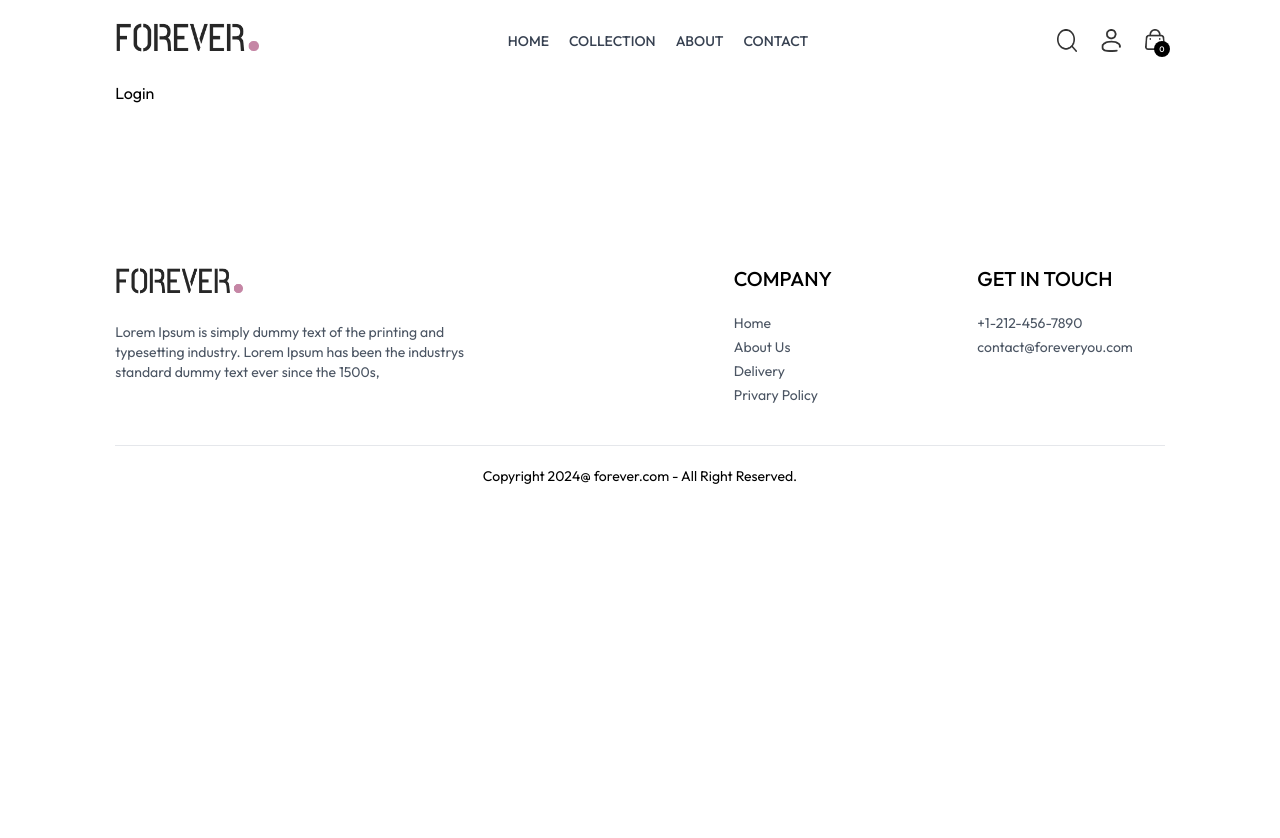
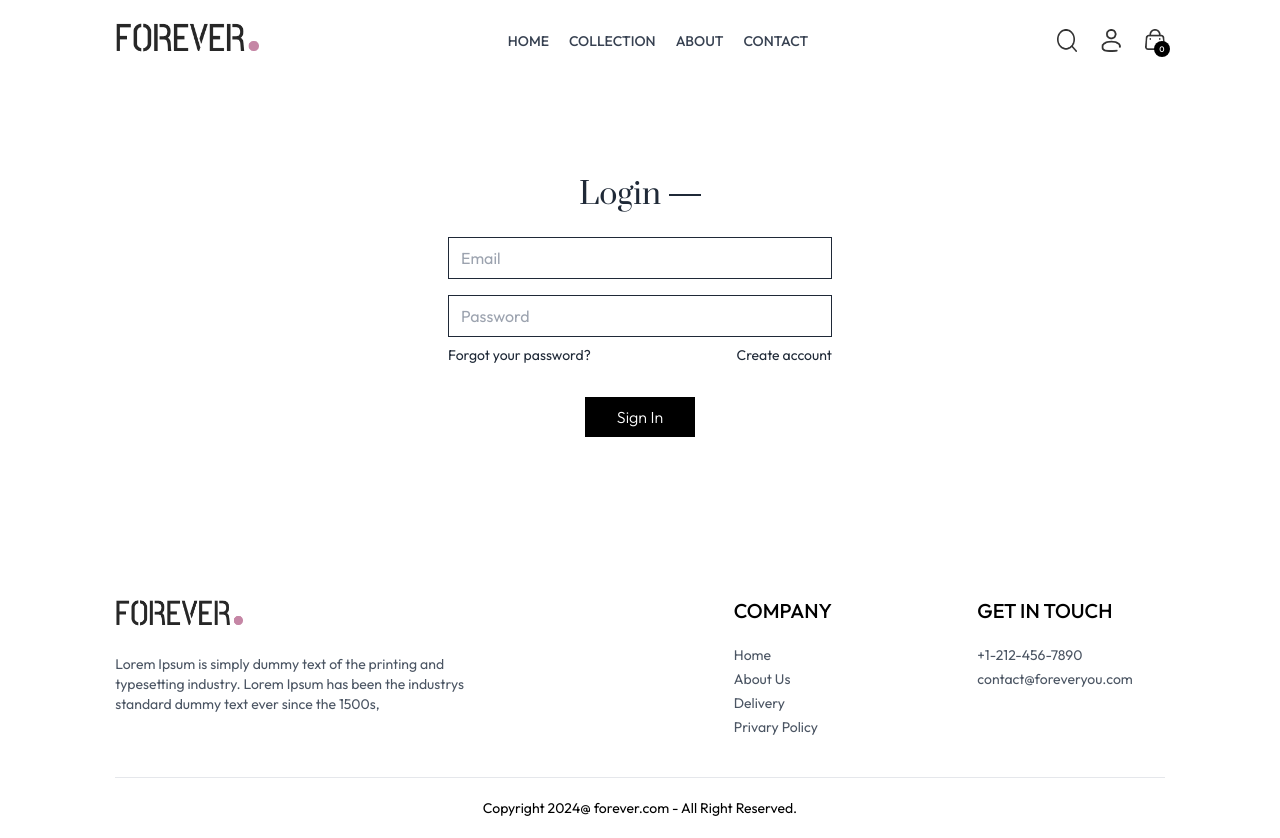
Before and after one commit to sheptianbagjautama/react-ecommerce, a React (Vite) app in the folder frontend/: page /login in a window 1280 px wide. Before the commit the page ends 800 px from the top, so only its background shows below. Built offline with nearby package versions, Linux system fonts and the light colour scheme.

Commit message:
Develop Login Page

```diff
--- a/frontend/src/components/Navbar.jsx
+++ b/frontend/src/components/Navbar.jsx
@@ -41,11 +41,13 @@
           alt=""
         />
         <div className="group relative">
-          <img
-            className="w-5 cursor-pointer"
-            src={assets.profile_icon}
-            alt=""
-          />
+          <Link to="/login">
+            <img
+              className="w-5 cursor-pointer"
+              src={assets.profile_icon}
+              alt=""
+            />
+          </Link>
           <div className="group-hover:block hidden absolute dropdown-menu right-0 pt-4">
             <div className="flex flex-col gap-2 w-36  py-3 px-5 bg-slate-100 text-gray-500 rounded">
               <p className="cursor-pointer hover:text-black">My Profile</p>
--- a/frontend/src/pages/Login.jsx
+++ b/frontend/src/pages/Login.jsx
@@ -1,7 +1,67 @@
-import React from "react";
+import React, { useState } from "react";
 
 const Login = () => {
-  return <div>Login</div>;
+  const [currentState, setCurrentState] = useState("Login");
+
+  const onSubmitHandler = async (event) => {
+    event.preventDefault();
+  };
+
+  return (
+    <form
+      onSubmit={onSubmitHandler}
+      className="flex flex-col items-center w-[90%] sm:max-w-96 m-auto mt-14 gap-4 text-gray-800"
+    >
+      <div className="inline-flex items-center gap-2 mb-2 mt-10">
+        <p className="prata-regular text-3xl">{currentState}</p>
+        <hr className="border-none h-[1.5px] w-8 bg-gray-800" />
+      </div>
+      {currentState === "Login" ? (
+        ""
+      ) : (
+        <input
+          type="text"
+          className="w-full px-3 py-2 border border-gray-800"
+          placeholder="Name"
+          required
+        />
+      )}
+
+      <input
+        type="email"
+        className="w-full px-3 py-2 border border-gray-800"
+        placeholder="Email"
+        required
+      />
+      <input
+        type="password"
+        className="w-full px-3 py-2 border border-gray-800"
+        placeholder="Password"
+        required
+      />
+      <div className="w-full flex justify-between text-sm mt-[-8px]">
+        <p className="cursor-pointer">Forgot your password?</p>
+        {currentState === "Login" ? (
+          <p
+            onClick={() => setCurrentState("Sign Up")}
+            className="cursor-pointer"
+          >
+            Create account
+          </p>
+        ) : (
+          <p
+            onClick={() => setCurrentState("Login")}
+            className="cursor-pointer"
+          >
+            Login Here
+          </p>
+        )}
+      </div>
+      <button className="bg-black text-white font-light px-8 py-2 mt-4">
+        {currentState === "Login" ? "Sign In" : "Sign Up"}
+      </button>
+    </form>
+  );
 };
 
 export default Login;
```
